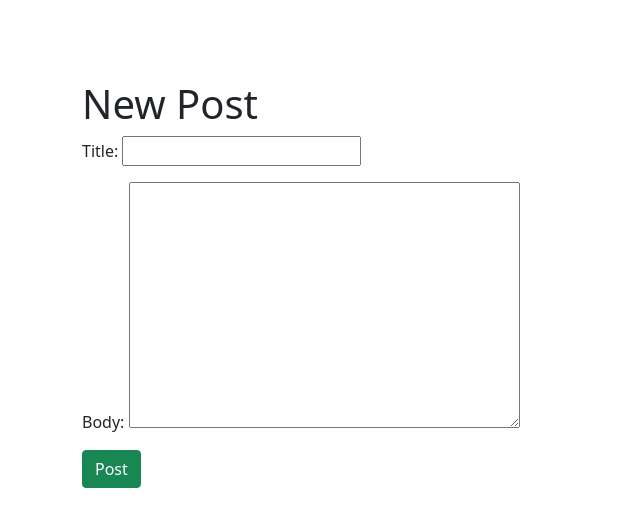
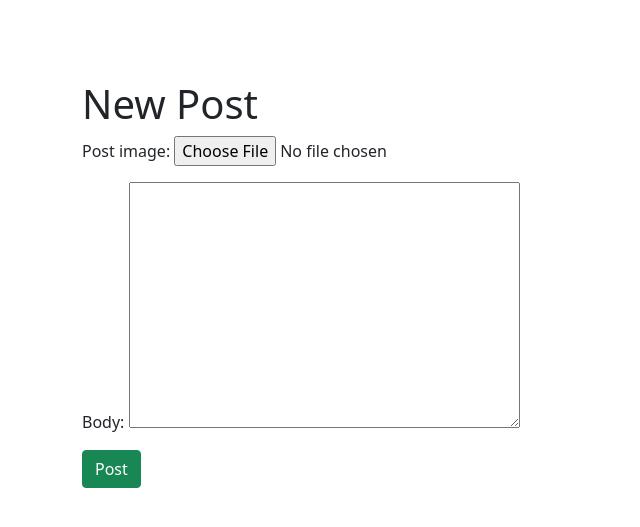
Before and after one commit to iboyko21/message_board, a Django app: page /posts/new/ in a window 1280 px wide. Shown: the part 56-583 px from the top of the page, without its empty margins (0-640 px from the left). Run offline with Django 3.2, Linux system fonts and the light colour scheme; a user stored in the database is signed in.

Commit message:
Upload images added

```diff
--- a/config/urls.py
+++ b/config/urls.py
@@ -1,20 +1,8 @@
-"""config URL Configuration
-
-The `urlpatterns` list routes URLs to views. For more information please see:
-    https://docs.djangoproject.com/en/3.2/topics/http/urls/
-Examples:
-Function views
-    1. Add an import:  from my_app import views
-    2. Add a URL to urlpatterns:  path('', views.home, name='home')
-Class-based views
-    1. Add an import:  from other_app.views import Home
-    2. Add a URL to urlpatterns:  path('', Home.as_view(), name='home')
-Including another URLconf
-    1. Import the include() function: from django.urls import include, path
-    2. Add a URL to urlpatterns:  path('blog/', include('blog.urls'))
-"""
 from django.contrib import admin
 from django.urls import path, include
+
+from django.conf import settings
+from django.conf.urls.static import static
 
 urlpatterns = [
     path('admin/', admin.site.urls),
@@ -22,4 +10,4 @@ urlpatterns = [
     path('accounts/', include('accounts.urls')),
     path('posts/', include('posts.urls')),
     path('', include('pages.urls')),
-]
+]+ static(settings.MEDIA_URL, document_root=settings.MEDIA_ROOT)
--- a/posts/models.py
+++ b/posts/models.py
@@ -4,7 +4,7 @@ from django.urls import reverse
 
 
 class Post(models.Model):
-    title = models.CharField(max_length=255, null=False) # null=False means can't be empty field
+    post_image = models.ImageField(null=True, blank=True, upload_to="images/")
     body = models.TextField()
     date = models.DateTimeField(auto_now_add=True)
     author = models.ForeignKey(
--- a/posts/views.py
+++ b/posts/views.py
@@ -1,3 +1,4 @@
+from posts.forms import PostForm
 from django.contrib.auth.mixins import LoginRequiredMixin, UserPassesTestMixin
 from django.views.generic import ListView, DetailView
 from django.views.generic.edit import UpdateView, DeleteView, CreateView
@@ -18,7 +19,7 @@ class PostDetailView(LoginRequiredMixin, DetailView):
 class PostUpdateView(LoginRequiredMixin, UserPassesTestMixin, UpdateView):
     model = Post
     template_name = 'post_edit.html'
-    fields = ["title", "body"]
+    fields = ['post_image','body']
 
     def test_func(self):
         obj = self.get_object()
@@ -38,7 +39,7 @@ class PostDeleteView(LoginRequiredMixin, UserPassesTestMixin, DeleteView):
 class PostCreateView(LoginRequiredMixin, CreateView):
     model = Post
     template_name = 'post_new.html'
-    fields = ['title', 'body']
+    fields = ['post_image','body']
 
     def form_valid(self, form):
         form.instance.author = self.request.user
--- a/requirements.txt
+++ b/requirements.txt
@@ -1,5 +1,6 @@
 asgiref==3.4.1
 Django==3.2.7
 django-crispy-forms==1.12.0
+Pillow==8.3.2
 pytz==2021.1
 sqlparse==0.4.1
--- a/templates/base.html
+++ b/templates/base.html
@@ -33,7 +33,7 @@
                 {{ user.username }}
             </a>
             <ul class="dropdown-menu" aria-labelledby="navbarDropdownMenuLink">
-                <li><a class="dropdown-item" href="{% url 'post_new' %}">Create Post</a></li>
+                <li><a class="dropdown-item" href="{% url 'post_new' %}">New Post</a></li>
                 <li><a class="dropdown-item" href="{% url 'password_change' %}">Change Password</a></li>
                 <li><a class="dropdown-item" href="{% url 'logout' %}">Logout</a></li>
 
--- a/templates/post_detail.html
+++ b/templates/post_detail.html
@@ -6,8 +6,10 @@
 <div class="container">
 
     <div class="post-entry">
-        <h2>{{ object.title}}</h2>
         <p>by {{object.author }} | {{ object.date }}</p>
+        {% if post.post_image %}
+        <p><img src="{{ post.post_image.url }}"></p>
+        {% endif %}
         <p>{{ object.body }}</p>
     </div>
     <p><a href="{% url 'post_edit' object.pk %}">Edit</a> |
--- a/templates/post_new.html
+++ b/templates/post_new.html
@@ -8,8 +8,9 @@
     <div class="page-header">
     <h1>New Post</h1>
     </div>
-    <form method="POST">
+    <form method="POST" enctype="multipart/form-data">
         {% csrf_token %}
+        {{ form.media }}
         {{ form.as_p }}
         <button class="btn btn-success ml-2" type="submit">Post</button>
     </form>
```
Also changed, not shown: config/settings.py (+7 -1 lines), posts/forms.py (added, +8 -0 lines), templates/post_list.html (+5 -4 lines), db.sqlite3, media/images/1Z2A5337.jpg (added), media/images/1Z2A5337_6GiCYB0.jpg (added), media/images/cartman.png (added), media/images/cartman_AmOnWwU.png (added), media/images/cartman_OWzttLB.png (added), posts/migrations/0002_post_header_image.py (added), posts/migrations/0003_rename_header_image_post_post_image.py (added), posts/migrations/0004_remove_post_title.py (added).
